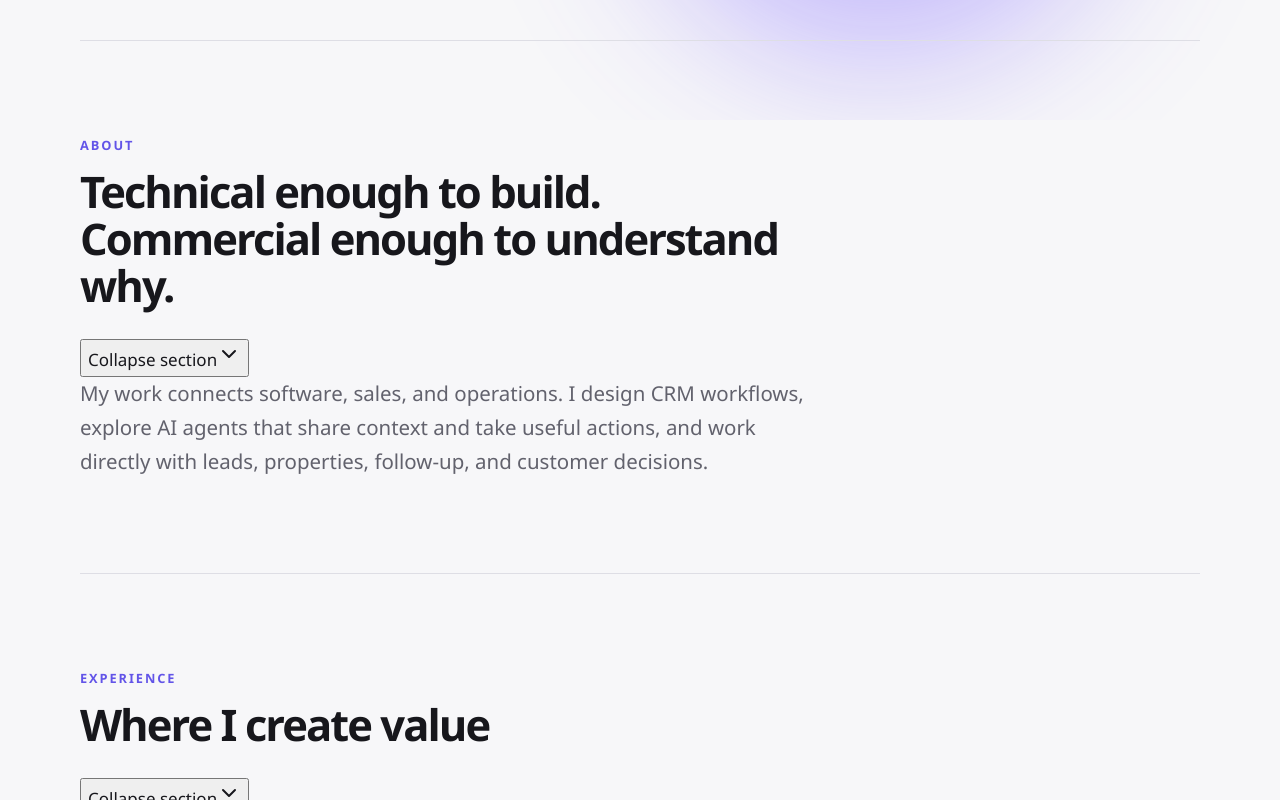
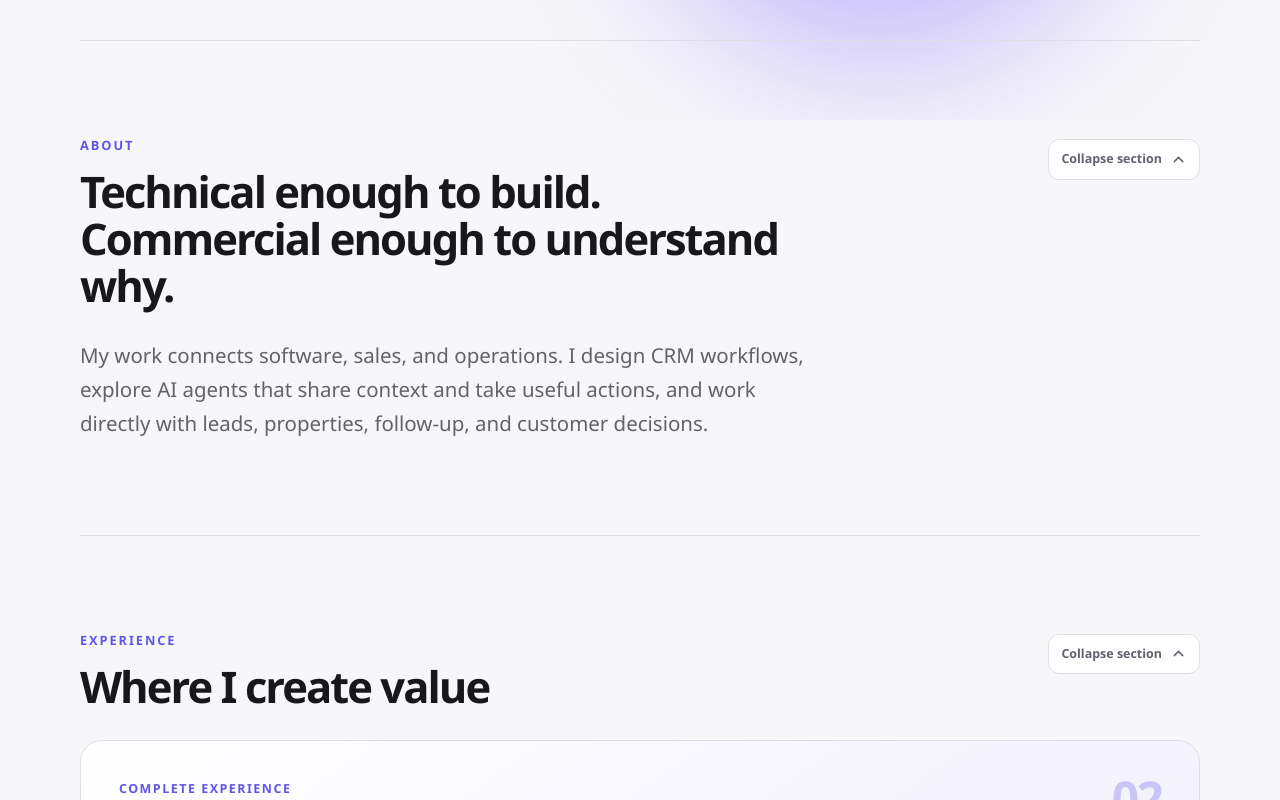
Before and after one commit to h8hyf2rw9y-afk/Portfolio, a React (Vite) app: page / in a window 1280 px wide. Shown: the part 680-1480 px from the top of the page. Built offline with nearby package versions, Linux system fonts and the light colour scheme.

Commit message:
Style collapsible portfolio sections

```diff
--- a/src/styles.css
+++ b/src/styles.css
@@ -240,3 +240,13 @@ html{scrollbar-width:thin;scrollbar-color:color-mix(in srgb,var(--accent) 72%,va
 .certification-toggle svg{width:16px;height:16px;transition:transform .2s ease}
 .certification-toggle svg.rotated{transform:rotate(180deg)}
 @media(max-width:820px){.certification-grid{grid-template-columns:1fr}.certification-card{min-height:300px;padding:24px}}
+
+.section-heading{display:flex;align-items:flex-start;justify-content:space-between;gap:28px}
+.section-heading h2{margin-bottom:0}
+.section-collapse-button{display:flex;flex:0 0 auto;align-items:center;gap:8px;margin-top:4px;padding:9px 12px;border:1px solid var(--line);border-radius:11px;color:var(--muted);background:var(--surface);cursor:pointer}
+.section-collapse-button:hover{color:inherit;border-color:#b8b8c2}
+.section-collapse-button span{font-size:.78rem;font-weight:700}
+.section-collapse-button svg{width:17px;height:17px;transition:transform .22s ease}
+.section-collapse-button svg.rotated{transform:rotate(180deg)}
+.section-content{overflow:hidden;padding-top:30px}
+@media(max-width:650px){.section-heading{align-items:center}.section-collapse-button{width:42px;height:42px;justify-content:center;padding:0}.section-collapse-button span{position:absolute;width:1px;height:1px;overflow:hidden;clip:rect(0,0,0,0);white-space:nowrap}.section-content{padding-top:24px}}
```
